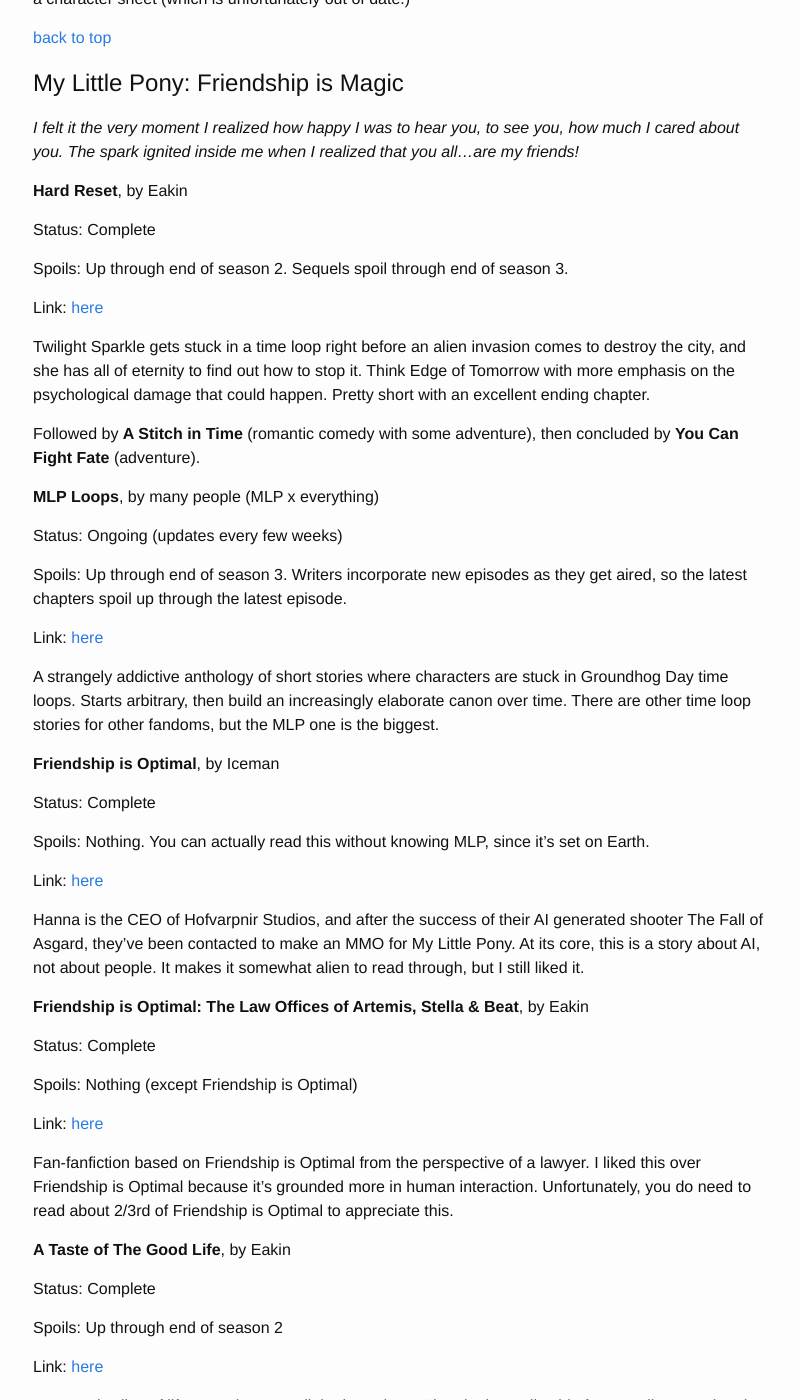
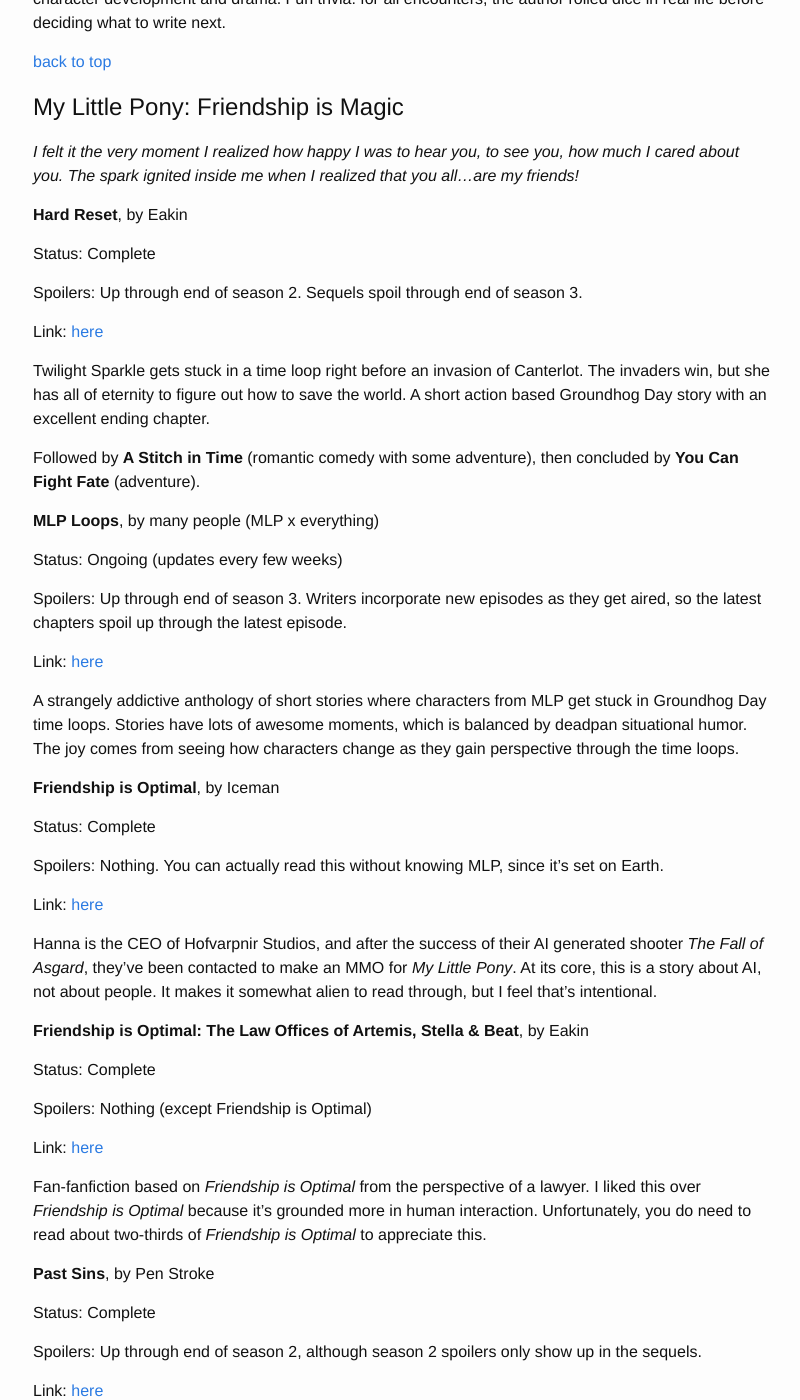
Before and after one commit to alexirpan/alexirpan.github.io, a Jekyll site: the page built from _posts/2015-11-26-reviews.markdown, in a window 1280 px wide and 1400 px high, scrolled down 3217 px. Shown: the whole window, without its empty margins (237-1037 px from the left). Built offline with Jekyll 4.4.1, drawn with Linux system fonts in a browser that asks for light colours; some of the changed text lies outside the part shown.

Commit message:
Good enough for now. Going to move to top navbar

```diff
--- a/_posts/2015-11-26-reviews.markdown
+++ b/_posts/2015-11-26-reviews.markdown
@@ -6,13 +6,15 @@
 
 *Last updated November 26, 2015*
 
-Almost all stories I've read the past few years were published
+Almost all stories I've read the last few years were published
 online. There's something very addicting about being able to read a story wherever
 I have Internet access, especially because I own a smartphone.
 
-On one hand, this means I've missed out on recent traditionally published books.
-On the other hand, I'm slightly more qualified to recommend web fiction than
-the average. Hooray!
+On one hand, this means there are a lot of print books I haven't read. I'll admit that
+the standards for web fiction are much lower.
+On the other hand, not all web fiction is terrible. Thanks to my reading habits,
+I'm slightly more qualified to recommend online stories than the average person.
+Horray!
 
 I intend to write more in-depth reviews for some of these recommendations.
 To stop this page from getting too unwieldly, **every recommendation must either
@@ -56,10 +58,10 @@
 
 Link: [here](https://parahumans.wordpress.com/about/)
 
-An incredibly large cast of characters living in a world where superpowers are real.
-Like *Fallout Equestria*, the worldbuilding is organic and realistic, and every
-hero and villain has a
-good reason to do what they're doing. Dark and gritty,
+A massive cast of characters living in a world where superpowers are real.
+Like *Fallout Equestria*, the worldbuilding is incredibly organic, and every
+character has a good reason to do what they're doing, even the villains.
+Dark and gritty,
 with lots of entertaining fights that are won by cleverness instead of
 brute strength.
 
@@ -99,8 +103,8 @@
 Link: [here](https://twigserial.wordpress.com/about/)
 
 A biopunk story set in the early 1900s. A nice mix of clever plans,
-on the fly thinking, and horrifying biology. Details on the different factions
-have been revealed over time, but so far the big picture is still unclear.
+on the fly thinking, and horrifying biology. Best to read and draw conclusions
+on your own.
 
 **Other Short Stories**, by qntm
 
@@ -108,7 +112,9 @@
 
 Link: [here](http://qntm.org/fiction)
 
-More sci-fi short stories. I recommend:
+Similar flavor to *Ra* and *Fine Structure*, but much shorter.
+I recommend:
+
 - *I don't know, Timmy, being God is a big responsibility*
 - *The Difference*
 - *The Last-But-One Question*
@@ -121,7 +127,8 @@
 
 Link: [here](https://pactwebserial.wordpress.com/about/)
 
-Modern supernatural. Workings of the world are explicitly kept vague and
+A modern supernatural story that juxtaposes ancient tradition with technological
+advances. Workings of the world are explicitly kept vague and
 ill-defined, which can be frustrating at times.
 Strong start that peters out in the middle, but the final arcs make up for it.
 
@@ -152,10 +160,10 @@
 Link: [here](https://www.fanfiction.net/s/8096183/1/Harry-Potter-and-the-Natural-20)
 
 A munchkin from the D&D universe drops into the Harry Potter universe, and abuses
-both systems of magic to much hilarity. Starts off funny, then slowly leads to
-real character development and drama. For all encounters, the author rolled
-dice in real life before deciding what to write next, and Milo actually has
-a character sheet (which is unfortunately out of date.)
+both systems of magic in his quest to be the most powerful wizard in the world.
+Starts off funny, then slowly leads to
+real character development and drama. Fun trivia: for all encounters,
+the author rolled dice in real life before deciding what to write next.
 
 
 [back to top](#table-of-contents)
@@ -170,15 +178,14 @@
 
 Status: Complete
 
-Spoils: Up through end of season 2. Sequels spoil through end of season 3.
+Spoilers: Up through end of season 2. Sequels spoil through end of season 3.
 
 Link: [here](http://www.fimfiction.net/story/67362/hard-reset)
 
-Twilight Sparkle gets stuck in a time loop right before an alien invasion
-comes to destroy the city, and she has all of eternity to find out how to
-stop it. Think Edge of Tomorrow with more emphasis on the psychological damage
-that could happen.
-Pretty short with an excellent ending chapter.
+Twilight Sparkle gets stuck in a time loop right before an invasion of
+Canterlot. The invaders win, but she has all of eternity to figure out how to
+save the world. A short action based Groundhog Day story with an excellent
+ending chapter.
 
 Followed by **A Stitch in Time** (romantic comedy with some adventure), then concluded
 by **You Can Fight Fate** (adventure).
@@ -188,15 +195,15 @@
 
 Status: Ongoing (updates every few weeks)
 
-Spoils: Up through end of season 3. Writers incorporate new episodes as they
+Spoilers: Up through end of season 3. Writers incorporate new episodes as they
 get aired, so the latest chapters spoil up through the latest episode.
 
 Link: [here](https://www.fanfiction.net/s/9216685/1/MLP-Loops)
 
-A strangely addictive anthology of short stories where characters are stuck
-in Groundhog Day time loops. Starts arbitrary, then build an increasingly
-elaborate canon over time. There are other time loop stories for other
-fandoms, but the MLP one is the biggest.
+A strangely addictive anthology of short stories where characters from MLP get
+stuck in Groundhog Day time loops. Stories have lots of awesome moments, which
+is balanced by deadpan situational humor. The joy comes from seeing how
+characters change as they gain perspective through the time loops.
 
 
 
@@ -204,38 +211,53 @@
 
 Status: Complete
 
-Spoils: Nothing. You can actually read this without knowing MLP, since it's
+Spoilers: Nothing. You can actually read this without knowing MLP, since it's
 set on Earth.
 
 Link: [here](http://www.fimfiction.net/story/62074/friendship-is-optimal)
 
 Hanna is the CEO of Hofvarpnir Studios, and after the success
-of their AI generated shooter The Fall of Asgard, they've been
-contacted to make an MMO for My Little Pony.
+of their AI generated shooter *The Fall of Asgard*, they've been
+contacted to make an MMO for *My Little Pony*.
 At its core, this is a story about AI, not about people. It makes it somewhat
-alien to read through, but I still liked it.
+alien to read through, but I feel that's intentional.
 
 
 **Friendship is Optimal: The Law Offices of Artemis, Stella & Beat**, by Eakin
 
 Status: Complete
 
-Spoils: Nothing (except Friendship is Optimal)
+Spoilers: Nothing (except Friendship is Optimal)
 
 Link: [here](http://www.fimfiction.net/story/70441/friendship-is-optimal-the-law-offices-of-artemis-stella-beat)
 
-Fan-fanfiction based on Friendship is Optimal from the
+Fan-fanfiction based on *Friendship is Optimal* from the
 perspective of a lawyer. I liked this over
-Friendship is Optimal because it's grounded more in human interaction.
-Unfortunately, you do need to read about 2/3rd of Friendship is Optimal to
+*Friendship is Optimal* because it's grounded more in human interaction.
+Unfortunately, you do need to read about two-thirds of *Friendship is Optimal* to
 appreciate this.
+
+
+**Past Sins**, by Pen Stroke
+
+Status: Complete
+
+Spoilers: Up through end of season 2, although season 2 spoilers only show up
+in the sequels.
+
+Link: [here](http://www.fimfiction.net/story/41596/past-sins)
+
+A historically important fanfic that created its own subfandom. It's aged a bit,
+and it goes for the easy emotional punches, but it's still enjoyable and worth
+reading. The premise should lead to crazy Mary Sue issues, so the fact that it
+doesn't have those problems is a good sign for the writing.
 
 
 **A Taste of The Good Life**, by Eakin
 
 Status: Complete
 
-Spoils: Up through end of season 2
+Spoilers: Up through end of season 2
 
 Link: [here](http://www.fimfiction.net/story/134645/a-taste-of-the-good-life)
 
@@ -263,13 +285,15 @@
 The writing style is concise, and every word feels deliberate.
 If you liked Worm, you will almost certainly like Cenotaph.
 
-Followed by **Wake**, then **Legacy**. Wake is completed and Legacy is in progress.
+Followed by **Wake**, then **Legacy**. *Wake* is completed and *Legacy*
+is in progress.
 
 **Manager**, by Seraviel
 
-Status: In Progress. Sporadic updates but may be better to treat as dead.
+Status: In Progress. Sporadic updates, but for your sanity it's better to
+treat it as dead.
 
-Spoilers: Will spoil major Worm plot points, read after finishing Worm.
+Spoilers: Will spoil major plot points.
 
 Link: [here](http://archiveofourown.org/works/1536152/chapters/3251618)
 
```
Also changed, not shown: other parts of _posts/2015-11-26-reviews.markdown (+8 -5 lines).
